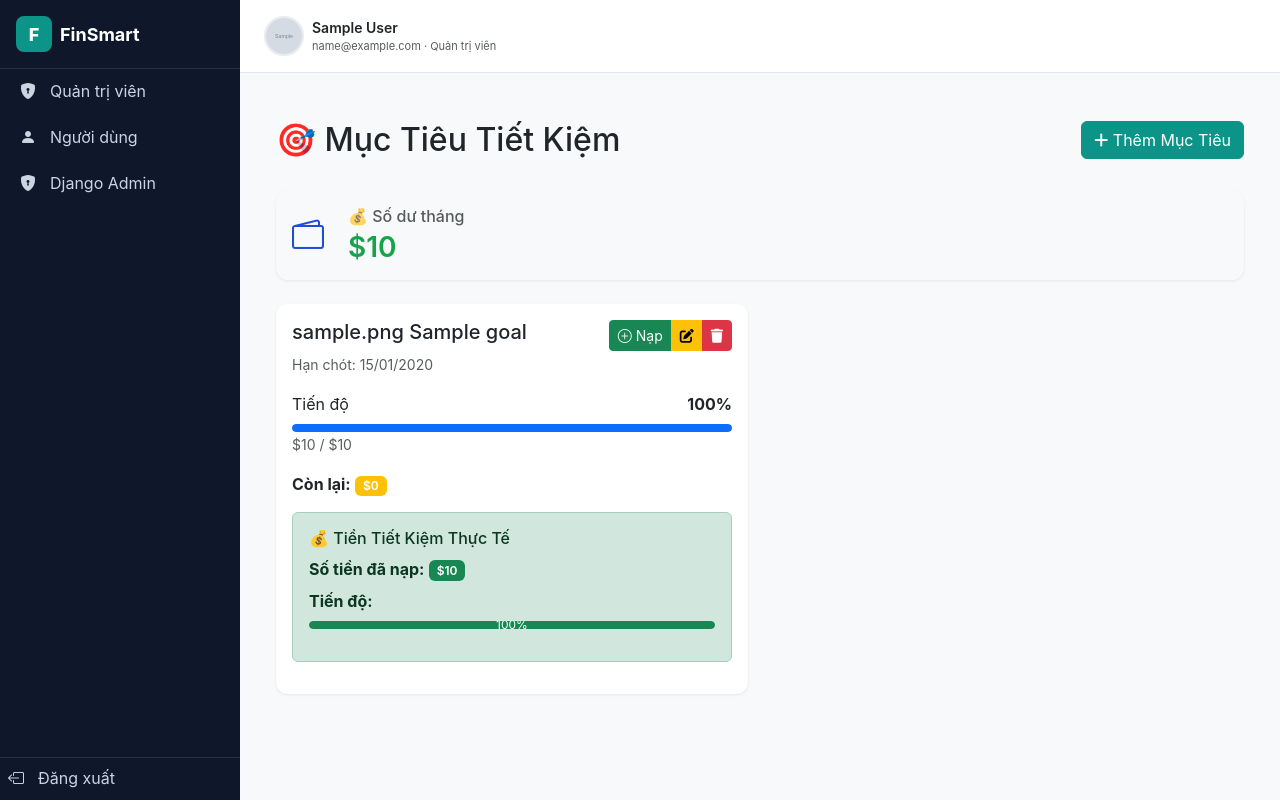
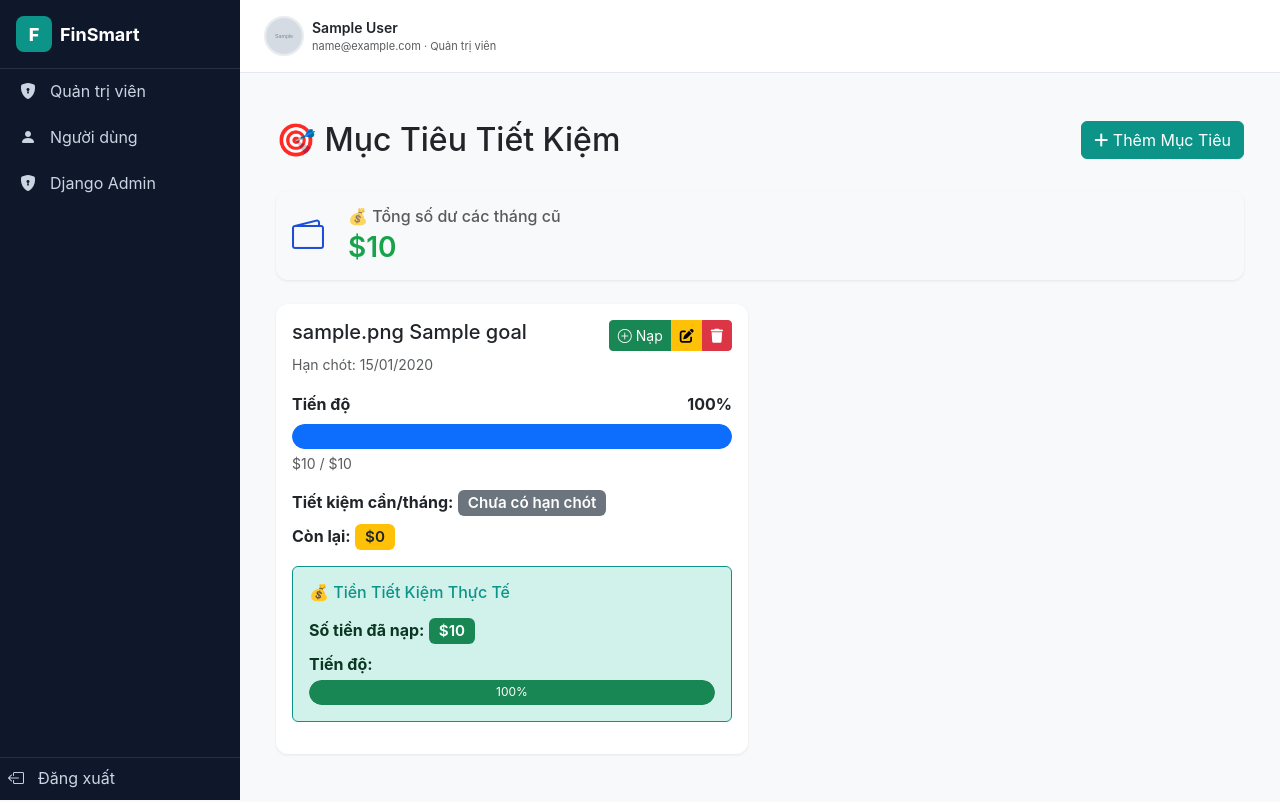
Before and after one commit to pinochio222/finsmart, a Django app: page /goals/ in a window 1280 px wide. Run offline with Django 4.2, Linux system fonts and the light colour scheme; a user stored in the database is signed in; tables that the repository leaves empty hold one stand-in row (values such as "Sample post"); grey boxes marked "Sample" are stand-in pictures; parts of the project's set-up code (start-up, migrations or seed data) failed here and were passed over.

Commit message:
feat: Cải thiện tính năng Mục tiêu tiết kiệm
- Fix: Tính tiết kiệm cần/tháng theo ngày thực tế (chính xác hơn)
- Fix: Giới hạn nạp tiền tối đa = min(còn thiếu, tổng số dư)
- Fix: Khóa trường tên mục tiêu sau khi đã nạp tiền
- Fix: Validation số tiền mục tiêu phải >= số tiền đã nạp
- Fix: Xóa signal đồng bộ user category -> admin (chỉ giữ admin -> user)
- Fix: Cải thiện logic xóa mục tiêu với thông báo debug
- UI: Xóa text 'Không tính số dư tháng hiện tại'
- UI: Popup xác nhận xóa cho cả danh mục user và default
- UI: Cải thiện hiển thị form nạp tiền với max_deposit

```diff
--- a/finsmart_django/finance/forms.py
+++ b/finsmart_django/finance/forms.py
@@ -179,17 +179,15 @@ class AdminUserUpdateForm(forms.ModelForm):
 class CategoryForm(forms.ModelForm):
     class Meta:
         model = Category
-        fields = ['name', 'type', 'icon', 'color']
+        fields = ['name', 'type', 'color']
         labels = {
             'name': 'Tên danh mục',
             'type': 'Loại',
-            'icon': 'Icon',
             'color': 'Màu sắc'
         }
         widgets = {
             'name': forms.TextInput(attrs={'class': 'form-control'}),
             'type': forms.Select(attrs={'class': 'form-select'}),
-            'icon': forms.TextInput(attrs={'class': 'form-control', 'placeholder': '😋'}),
             'color': forms.TextInput(attrs={'class': 'form-control', 'type': 'color'}),
         }
 
@@ -215,9 +213,10 @@ class TransactionForm(forms.ModelForm):
         super().__init__(*args, **kwargs)
         if user:
             from django.db.models import Q
+            # Hiển thị cả danh mục của user VÀ danh mục mặc định (khớp với trang /categories/)
             self.fields['category'].queryset = Category.objects.filter(
-                Q(is_default=True) | Q(user=user)
-            )
+                Q(user=user) | Q(is_default=True)
+            ).order_by('type', 'name')
 
 
 class BulkTransactionForm(forms.Form):
@@ -328,9 +327,10 @@ class BudgetForm(forms.ModelForm):
         super().__init__(*args, **kwargs)
         if user:
             from django.db.models import Q
+            # Hiển thị cả danh mục chi tiêu của user VÀ danh mục mặc định (khớp với trang /categories/)
             self.fields['category'].queryset = Category.objects.filter(
-                Q(is_default=True) | Q(user=user), type='expense'
-            )
+                Q(user=user, type='expense') | Q(is_default=True, type='expense')
+            ).order_by('name')
         self.fields['category'].required = False
         self.fields['category'].empty_label = '-- Tất cả chi tiêu --'
 
@@ -354,6 +354,34 @@ class GoalForm(forms.ModelForm):
 
     def __init__(self, *args, user=None, **kwargs):
         super().__init__(*args, **kwargs)
+        # Thêm min date cho deadline (ngày mai)
+        from datetime import date, timedelta
+        tomorrow = date.today() + timedelta(days=1)
+        self.fields['deadline'].widget.attrs['min'] = tomorrow.strftime('%Y-%m-%d')
+
+        # Nếu đã nạp tiền (current_amount > 0), khóa trường "Tên mục tiêu"
+        if self.instance and self.instance.pk and int(self.instance.current_amount) > 0:
+            self.fields['name'].disabled = True
+            self.fields['name'].widget.attrs['readonly'] = True
+            self.fields['name'].widget.attrs['class'] += ' bg-light'
+            self.fields['name'].help_text = '⚠️ Không thể đổi tên sau khi đã nạp tiền (để đảm bảo hoàn tiền khi xóa)'
+
+    def clean_deadline(self):
+        deadline = self.cleaned_data.get('deadline')
+        if deadline:
+            from datetime import date
+            today = date.today()
+            if deadline <= today:
+                raise ValidationError('Hạn chót phải là ngày trong tương lai (sau ngày hôm nay).')
+        return deadline
+
+    def clean_target_amount(self):
+        target_amount = self.cleaned_data.get('target_amount')
+        # Nếu đã nạp tiền, số tiền mục tiêu phải >= số tiền đã nạp
+        if self.instance and self.instance.pk and int(self.instance.current_amount) > 0:
+            if target_amount < self.instance.current_amount:
+                raise ValidationError(f'Số tiền mục tiêu phải lớn hơn hoặc bằng số tiền đã nạp ({int(self.instance.current_amount):,}đ).')
+        return target_amount
 
     def save(self, commit=True):
         goal = super().save(commit=False)
--- a/finsmart_django/finance/views.py
+++ b/finsmart_django/finance/views.py
@@ -443,7 +443,14 @@ def category_add(request):
 
 @login_required
 def category_edit(request, pk):
-    cat = get_object_or_404(Category, pk=pk, user=request.user)
+    # Cho phép sửa category của user hoặc default category
+    cat = get_object_or_404(Category, pk=pk)
+
+    # Kiểm tra quyền: Chỉ cho phép sửa nếu là category của user hoặc là default category
+    if cat.user and cat.user != request.user:
+        messages.error(request, 'Bạn không có quyền sửa danh mục này!')
+        return redirect('categories')
+
     if request.method == 'POST':
         form = CategoryForm(request.POST, instance=cat)
         if form.is_valid():
@@ -696,6 +703,19 @@ def goal_deposit(request, pk):
                 month_remaining = data['income'] - data['expense']
                 total_remaining += max(month_remaining, 0)
 
+        # Tính số tiền còn thiếu để đạt mục tiêu
+        remaining_to_goal = max(int(g.target_amount) - int(g.current_amount), 0)
+
+        # Số tiền nạp tối đa = min(số tiền còn thiếu, tổng số dư hiện có)
+        max_deposit = min(remaining_to_goal, total_remaining)
+
+        if amount > max_deposit:
+            if remaining_to_goal < total_remaining:
+                messages.error(request, f'Số tiền nạp vượt quá số tiền còn thiếu ({remaining_to_goal:,}đ)! Bạn chỉ cần nạp tối đa {max_deposit:,}đ để đạt mục tiêu.')
+            else:
+                messages.error(request, f'Số tiền nạp vượt quá tổng số dư hiện có ({total_remaining:,}đ)!')
+            return redirect('goals')
+
         if amount > total_remaining:
             messages.error(request, f'Số tiền nạp vượt quá tổng số dư hiện có ({total_remaining:,}đ)!')
             return redirect('goals')
@@ -769,9 +789,17 @@ def goal_deposit(request, pk):
             month_remaining = data['income'] - data['expense']
             total_remaining += max(month_remaining, 0)
 
+    # Tính số tiền còn thiếu để đạt mục tiêu
+    remaining_to_goal = max(int(g.target_amount) - int(g.current_amount), 0)
+
+    # Số tiền nạp tối đa = min(số tiền còn thiếu, tổng số dư hiện có)
+    max_deposit = min(remaining_to_goal, total_remaining)
+
     return render(request, 'finance/goal_deposit.html', {
         'goal': g,
         'total_remaining': total_remaining,
+        'max_deposit': max_deposit,
+        'remaining_to_goal': remaining_to_goal,
     })
 
 
@@ -781,25 +809,52 @@ def goal_delete(request, pk):
 
     g = get_object_or_404(Goal, pk=pk, user=request.user)
     if request.method == 'POST':
-        # Hoàn lại số tiền đã nạp vào tổng số dư
-        if int(g.current_amount) > 0:
-            # Lấy danh mục "Nạp tiền tiết kiệm"
-            category = Category.objects.filter(
+        goal_name = g.name
+        current_amount = int(g.current_amount)
+
+        # Hoàn lại số tiền bằng cách xóa các giao dịch chi tiêu đã nạp
+        if current_amount > 0:
+            # Lấy danh mục "Nạp tiền tiết kiệm" (chi tiêu)
+            expense_category = Category.objects.filter(
                 user=request.user,
-                name='Nạp tiền tiết kiệm'
+                name='Nạp tiền tiết kiệm',
+                type='expense'
             ).first()
 
-            if category:
-                # Xóa tất cả giao dịch chi tiêu liên quan đến mục tiêu này
-                Transaction.objects.filter(
+            if expense_category:
+                # Dùng description chính xác để tránh xóa nhầm
+                exact_description = f'Nạp tiền vào mục tiêu "{goal_name}"'
+
+                # Tìm tất cả giao dịch liên quan
+                related_transactions = Transaction.objects.filter(
                     user=request.user,
                     type='expense',
-                    category=category,
-                    description__contains=g.name
-                ).delete()
+                    category=expense_category,
+                    description=exact_description
+                )
+
+                # Debug: Kiểm tra số lượng giao dịch tìm thấy
+                count = related_transactions.count()
+                total_amount = sum(int(tx.amount) for tx in related_transactions)
+
+                # Xóa các giao dịch
+                deleted_count = related_transactions.delete()[0]
+
+                if deleted_count > 0:
+                    messages.info(request, f'Đã xóa {deleted_count} giao dịch nạp tiền (tổng {total_amount:,}đ).')
+                else:
+                    # Không tìm thấy giao dịch nào
+                    messages.warning(request, f'Không tìm thấy giao dịch nạp tiền để hoàn lại. Có thể giao dịch đã bị xóa thủ công.')
+            else:
+                messages.warning(request, f'Không tìm thấy danh mục "Nạp tiền tiết kiệm". Không thể hoàn lại tiền.')
 
         g.delete()
-        messages.success(request, 'Đã xóa mục tiêu và hoàn lại số tiền!')
+
+        if current_amount > 0:
+            messages.success(request, f'Đã xóa mục tiêu "{goal_name}"!')
+        else:
+            messages.success(request, f'Đã xóa mục tiêu "{goal_name}"!')
+
         return redirect('goals')
     return render(request, 'finance/goal_confirm_delete.html', {'object': g})
 
--- a/finsmart_django/templates/finance/categories.html
+++ b/finsmart_django/templates/finance/categories.html
@@ -34,7 +34,7 @@
               class="btn btn-xs btn-outline-danger"
               style="padding:2px 6px"
               title="Xóa"
-              onclick="confirmDelete('{{ cat.pk }}', '{{ cat.name|escapejs }}')"
+              onclick="confirmDelete('{{ cat.pk }}', '{{ cat.name|escapejs }}', true)"
             ><i class="bi bi-trash" style="font-size:11px"></i></button>
           </div>
         </div>
--- a/finsmart_django/templates/finance/goals.html
+++ b/finsmart_django/templates/finance/goals.html
@@ -25,7 +25,7 @@
                     <i class="bi bi-wallet2" style="font-size: 2rem; color: #1d4ed8;"></i>
                 </div>
                 <div class="col">
-                    <h6 class="text-muted mb-1">💰 Số dư tháng</h6>
+                    <h6 class="text-muted mb-1">💰 Tổng số dư các tháng cũ</h6>
                     <h3 class="mb-0 income-text">{% money total_remaining_all_months %}</h3>
                 </div>
             </div>
@@ -61,45 +61,48 @@
                             <!-- Tiến độ -->
                             <div class="mb-3">
                                 <div class="d-flex justify-content-between mb-2">
-                                    <span>Tiến độ</span>
+                                    <span><strong>Tiến độ</strong></span>
                                     <strong>{{ goal.percentage }}%</strong>
                                 </div>
-                                <div class="progress">
-                                    <div class="progress-bar" role="progressbar"
+                                <div class="progress" style="height: 25px;">
+                                    <div class="progress-bar bg-primary" role="progressbar"
                                          style="width: {{ goal.percentage }}%"
                                          aria-valuenow="{{ goal.percentage }}"
                                          aria-valuemin="0" aria-valuemax="100">
                                     </div>
                                 </div>
-                                <small class="text-muted">
+                                <small class="text-muted d-block mt-1">
                                     {% money goal.current_amount %} / {% money goal.target_amount %}
                                 </small>
                             </div>
 
-                            <!-- Thông tin cơ bản -->
+                            <!-- Thông tin chi tiết -->
                             <div class="mb-3">
+                                <p class="mb-2">
+                                    <strong>Tiết kiệm cần/tháng:</strong>
                                     {% if goal.monthly_required %}
-                                <p class="mb-1">
-                                    <strong>Tiết kiệm cần/tháng:</strong>
-                                    <span class="badge bg-info">{% money goal.monthly_required %}</span>
+                                        <span class="badge bg-info text-dark" style="font-size: 0.95rem;">{% money goal.monthly_required %}</span>
+                                    {% else %}
+                                        <span class="badge bg-secondary text-white" style="font-size: 0.95rem;">Chưa có hạn chót</span>
+                                    {% endif %}
                                 </p>
-                                {% endif %}
-                                <p class="mb-1">
+                                <p class="mb-2">
                                     <strong>Còn lại:</strong>
-                                    <span class="badge bg-warning">{% money goal.remaining %}</span>
+                                    <span class="badge bg-warning text-dark" style="font-size: 0.95rem;">{% money goal.remaining %}</span>
                                 </p>
                             </div>
 
                             <!-- Tiền Tiết Kiệm Thực Tế -->
-                            <div class="alert alert-success mb-3">
-                                <h6 class="alert-heading">💰 Tiền Tiết Kiệm Thực Tế</h6>
+                            <div class="alert alert-success mb-3" style="background-color: #d1f2eb; border-color: #0d9488;">
+                                <h6 class="alert-heading mb-3" style="color: #0d9488;">💰 Tiền Tiết Kiệm Thực Tế</h6>
                                 <p class="mb-2">
                                     <strong>Số tiền đã nạp:</strong>
-                                    <span class="badge bg-success">{% money goal.current_amount %}</span>
+                                    <span class="badge bg-success" style="font-size: 0.95rem;">{% money goal.current_amount %}</span>
                                 </p>
-                                <p class="mb-0">
+                                <p class="mb-1">
                                     <strong>Tiến độ:</strong>
-                                    <div class="progress mt-2">
+                                </p>
+                                <div class="progress" style="height: 25px;">
                                     <div class="progress-bar bg-success" role="progressbar"
                                          style="width: {{ goal.percentage }}%"
                                          aria-valuenow="{{ goal.percentage }}"
@@ -107,18 +110,17 @@
                                         {{ goal.percentage }}%
                                     </div>
                                 </div>
-                                </p>
                             </div>
 
                             <!-- Khả thi -->
                             {% if goal_item.required_savings_rate %}
-                            <div class="alert {% if goal_item.is_achievable %}alert-success{% else %}alert-warning{% endif %} mb-0">
+                            <div class="alert mb-0" style="{% if goal_item.is_achievable %}background-color: #d1f2eb; border-color: #0d9488; color: #0d9488;{% else %}background-color: #fff3cd; border-color: #ffc107; color: #856404;{% endif %}">
                                 <p class="mb-0">
                                     <strong>Tỷ lệ tiết kiệm cần:</strong> {{ goal_item.required_savings_rate }}%
                                     {% if goal_item.is_achievable %}
-                                        <span class="badge bg-success">✅ Khả thi</span>
+                                        <span class="badge bg-success ms-2">✅ Khả thi</span>
                                     {% else %}
-                                        <span class="badge bg-warning">⚠️ Khó đạt</span>
+                                        <span class="badge bg-warning text-dark ms-2">⚠️ Khó đạt</span>
                                     {% endif %}
                                 </p>
                             </div>
```
Also changed, not shown: finsmart_django/finance/models.py (+24 -9 lines), finsmart_django/finance/signals.py (+6 -45 lines), finsmart_django/templates/finance/goal_deposit.html (+5 -2 lines). Lines whose indentation alone changed are shown as unchanged.
